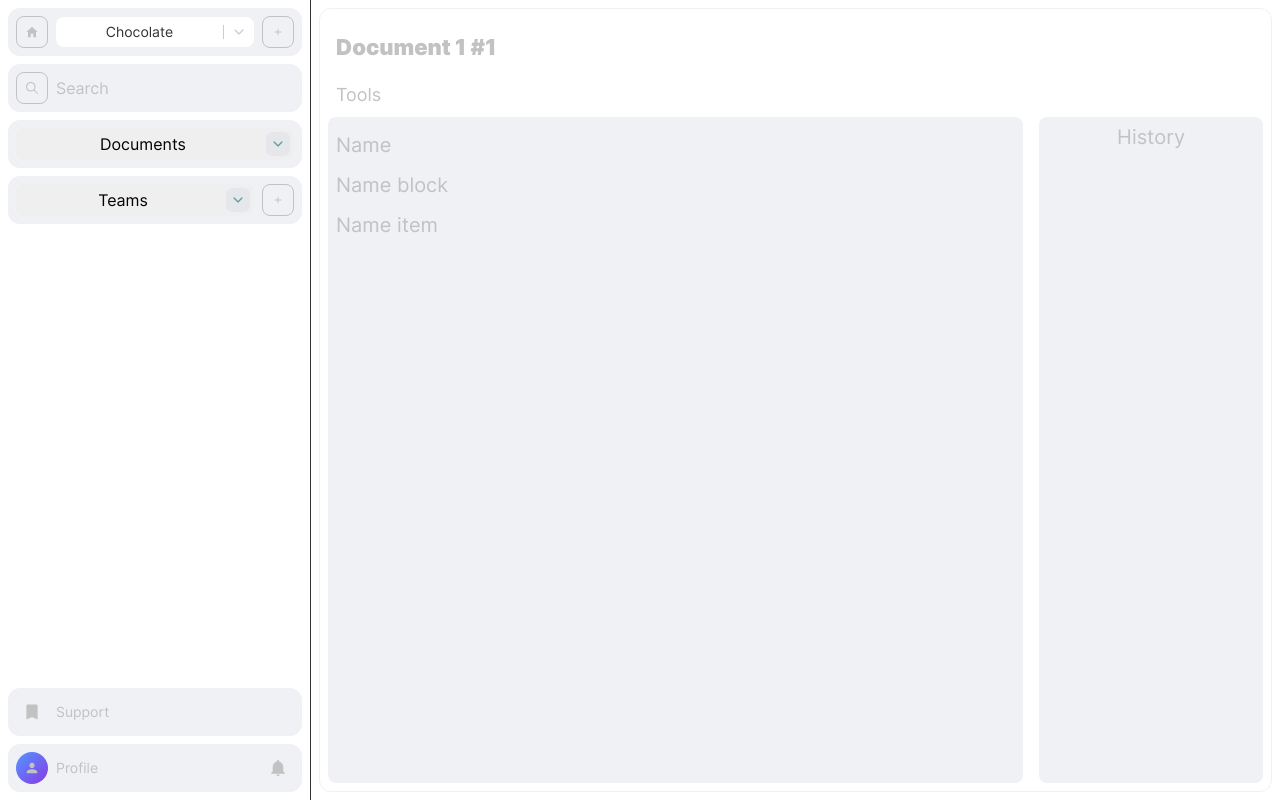
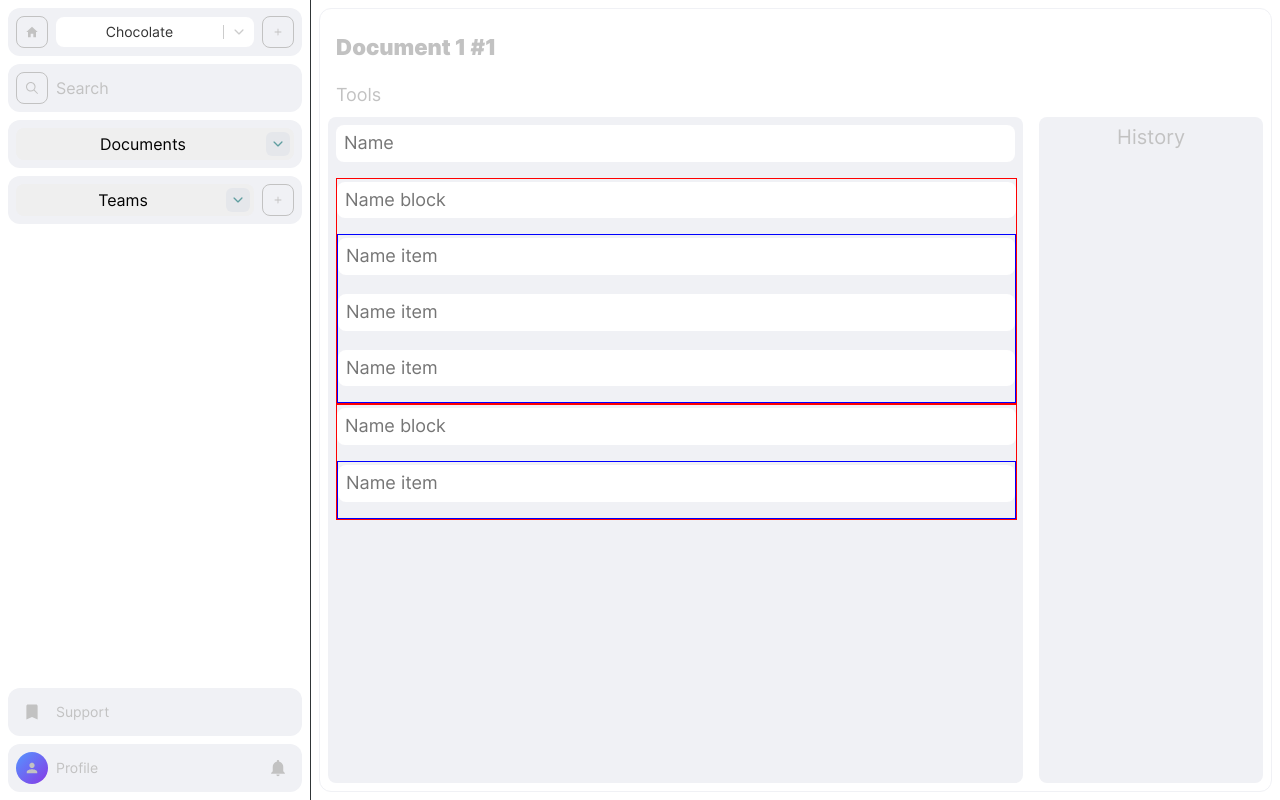
Before and after one commit to entools/tools.interface, a React (Vite) app: page /projects/1/documents/1 in a window 1280 px wide. Built offline with nearby package versions, Linux system fonts and the light colour scheme.

Commit message:
feat: dnd

```diff
--- a/package.json
+++ b/package.json
@@ -19,6 +19,8 @@
     "framer-motion": "^11.11.11",
     "jest": "^29.7.0",
     "react": "^18.3.1",
+    "react-dnd": "^16.0.1",
+    "react-dnd-html5-backend": "^16.0.1",
     "react-dom": "^18.3.1",
     "react-error-boundary": "^4.1.2",
     "react-icons": "^5.3.0",
--- a/src/pages/document-page/document-page.module.css
+++ b/src/pages/document-page/document-page.module.css
@@ -35,3 +35,12 @@
   border-radius: 8px;
   background-color: var(--block-background);
 }
+
+.block {
+  border: 1px solid red;
+  width: 100%;
+}
+
+.items {
+  border: 1px solid blue;
+}
--- a/src/pages/document-page/document-page.tsx
+++ b/src/pages/document-page/document-page.tsx
@@ -1,12 +1,14 @@
-import {
-  useParams,
-} from 'react-router-dom';
+import { useParams } from 'react-router-dom';
+import { DndProvider } from 'react-dnd';
+import { HTML5Backend } from 'react-dnd-html5-backend';
+
 import style from './document-page.module.css';
 
 function DocumentPage() {
   const { projectId, documentId } = useParams();
 
   return (
+    <DndProvider backend={HTML5Backend}>
       <div className="layout">
         <h2 className="title">
           {`Document ${documentId} #${projectId}`}
@@ -14,15 +16,49 @@ function DocumentPage() {
         <div className={style.tools}>Tools</div>
         <div className={style.form}>
           <div className={style.main}>
-          <div>Name</div>
-          <div>Name block</div>
-          <div>Name item</div>
+            <input
+              className="input"
+              placeholder="Name"
+            />
+            <div className={style.block}>
+              <input
+                className="input"
+                placeholder="Name block"
+              />
+              <div className={style.items}>
+                <input
+                  className="input"
+                  placeholder="Name item"
+                />
+                <input
+                  className="input"
+                  placeholder="Name item"
+                />
+                <input
+                  className="input"
+                  placeholder="Name item"
+                />
+              </div>
+            </div>
+            <div className={style.block}>
+              <input
+                className="input"
+                placeholder="Name block"
+              />
+              <div className={style.items}>
+                <input
+                  className="input"
+                  placeholder="Name item"
+                />
+              </div>
+            </div>
           </div>
           <div className={style.history}>
             History
           </div>
         </div>
       </div>
+    </DndProvider>
   );
 }
 
```
Also changed, not shown: 1 other file (tests, documents, lock files or other folders). Lines whose indentation alone changed are shown as unchanged.
